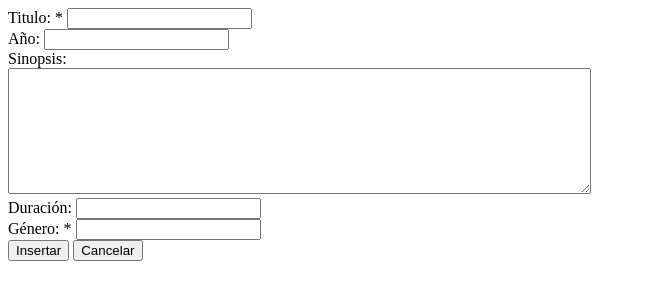
After one commit to oscar490/DWES, a PHP site: page /insertar.php in a window 1280 px wide. The commit adds this page. Shown: the top 300 px of the page, without its empty margins (0-646 px from the left). Run offline with PHP 8.4, Linux system fonts and the light colour scheme.

Commit message:
Empezamos la inserción de películas

```diff
--- a/fa/index.php
+++ b/fa/index.php
@@ -54,13 +54,13 @@
                     <?php foreach($sent as $fila): ?>
                         <tr>
 
-                            <td><?= $fila['titulo']?></td>
+                            <td><?= htmlspecialchars($fila['titulo'])?></td>
                             <td><?= $fila['anyo']?></td>
                             <td><?= $fila['sinopsis']?></td>
                             <td><?= $fila['duracion']?></td>
                             <td><?= $fila['genero_id']?></td>
                             <td>
-                                <a href="borrar.php?id=<?= $fila['id']?>">
+                                <a href="borrar.php?id=<?= htmlspecialchars($fila['id'])?>">
                                     Borrar
                                 </a>
                             </td>
@@ -71,7 +71,7 @@
                 </tbody>
             </table>
         </div>
-
+        <a href="insertar.php">Insertar una nueva película</a>
 
     </body>
 </html>
--- /dev/null
+++ b/fa/insertar.php
@@ -0,0 +1,65 @@
+<!DOCTYPE html>
+<html>
+    <head>
+        <meta charset="utf-8">
+        <title>Insertar una nueva película</title>
+    </head>
+    <body>
+        <?php
+
+        $titulo = trim(filter_input(INPUT_POST, 'titulo')) ?? '';
+        $anyo = trim(filter_input(INPUT_POST, 'anyo')) ?? '';
+        $sinopsis = trim(filter_input(INPUT_POST, 'sinopsis')) ?? '';
+        $duracion = trim(filter_input(INPUT_POST, 'duracion')) ?? '';
+        $genero_id = trim(filter_input(INPUT_POST, 'genero_id')) ?? '';
+        ?>
+
+        <?php if (!empty($_POST)): ?>
+            try {
+                $error = [];
+                comprobarTitulo($titulo, $error);
+                comprobaranyo($anyo, $error);
+                comprobarDuracion($duracion, $error);
+                comprobarGenero($genero, $error);
+                comprobarErrores($errores);
+
+            } catch (Exception $e) {
+                mostrarErrores($e);
+            }
+        <?php endif ?>
+
+
+        <form  action="insertar.php" method="post">
+            <!-- Titulo -->
+            <label for="titulo">Titulo: *</label>
+            <input type="text" name="titulo" id="titulo"
+            value="<?= htmlspecialchars($titulo)?>"><br>
+
+            <!-- Año -->
+            <label for="anyo">Año: </label>
+            <input type="text" name="anyo" id="anyo"
+            value="<?= htmlspecialchars($anyo)?>"><br />
+
+            <!-- Sinopsis -->
+            <label for="sinopsis">Sinopsis: </label><br />
+            <textarea name="sinopsis" rows="8" cols="70"
+            id="sinopsis"><?= htmlspecialchars($sinopsis)?>
+            </textarea><br />
+
+            <!-- duracion -->
+            <label for="duracion">Duración: </label>
+            <input type="text" name="duracion" id="duracion"
+            value="<?= htmlspecialchars($duracion)?>"><br />
+
+            <!-- Género -->
+            <label for="genero_id">Género: *</label>
+            <input type="text" name="genero_id" id="genero_id"
+            value="<?= htmlspecialchars($genero_id)?>"><br />
+
+            <!-- Bóton de envío de datos -->
+            <input type="submit" value="Insertar">
+            <input type="submit" value="Cancelar" formmethod="get" formaction="index.php">
+        </form>
+
+    </body>
+</html>
```
Also changed, not shown: fa/auxiliar.php (+56 -0 lines).
